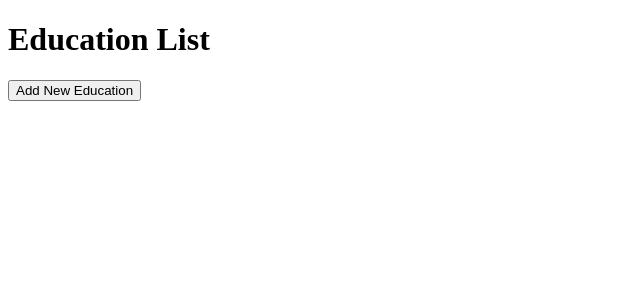
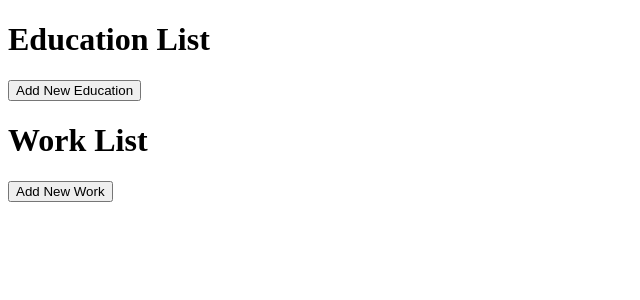
Before and after one commit to Lucas256w/cv-application, a React (Vite) app: page / in a window 1280 px wide. Shown: the top 300 px of the page, without its empty margins (0-640 px from the left). Built offline with nearby package versions, Linux system fonts and the light colour scheme.

Commit message:
Implement initial Work Experience edit section

```diff
--- a/src/App.jsx
+++ b/src/App.jsx
@@ -1,5 +1,6 @@
 import { useState } from "react";
 import EducationEdit from "./components/EducationEdit";
+import WorkEdit from "./components/WorkEdit";
 
 function App() {
   const [educations, setEducations] = useState([]);
@@ -29,7 +30,7 @@ function App() {
       // If the form is already visible, hide it and clear the currentEducation
       setCurrentEducation({
         name: "",
-        position: "",
+        degree: "",
         "start date": "",
         "end date": "",
         location: "",
@@ -38,6 +39,23 @@ function App() {
       setEducationFormVisible(false);
     } else {
       setEducationFormVisible(true);
+    }
+  };
+
+  const toggleWorkForm = () => {
+    if (workFormVisible) {
+      // If the form is already visible, hide it and clear the currentEducation
+      setCurrentWork({
+        name: "",
+        position: "",
+        "start date": "",
+        "end date": "",
+        location: "",
+        editIndex: -1,
+      });
+      setWorkFormVisible(false);
+    } else {
+      setWorkFormVisible(true);
     }
   };
 
@@ -71,6 +89,38 @@ function App() {
     }
   };
 
+  const addOrEditWork = () => {
+    if (
+      currentWork.name &&
+      currentWork.position &&
+      currentWork["start date"] &&
+      currentWork["end date"] &&
+      currentWork.location
+    ) {
+      if (currentWork.editIndex === -1) {
+        // Add a new education
+        setWorks([...works, { ...currentWork }]);
+      } else {
+        // Edit an existing education
+        const updatedWorks = [...works];
+        updatedWorks[currentWork.editIndex] = {
+          ...currentWork,
+        };
+        setWorks(updatedWorks);
+      }
+      // Clear the currentEducation and hide the form
+      setCurrentWork({
+        name: "",
+        position: "",
+        "start date": "",
+        "end date": "",
+        location: "",
+        editIndex: -1,
+      });
+      setWorkFormVisible(false);
+    }
+  };
+
   const deleteEducations = (index) => {
     const updatedEducations = [...educations];
     updatedEducations.splice(index, 1);
@@ -80,6 +130,17 @@ function App() {
   const editEducations = (index) => {
     setCurrentEducation({ ...educations[index], editIndex: index });
     setEducationFormVisible(true);
+  };
+
+  const deleteWorks = (index) => {
+    const updatedWorks = [...works];
+    updatedWorks.splice(index, 1);
+    setWorks(updatedWorks);
+  };
+
+  const editWorks = (index) => {
+    setCurrentWork({ ...works[index], editIndex: index });
+    setWorkFormVisible(true);
   };
 
   const cancelEducationForm = () => {
@@ -95,11 +156,29 @@ function App() {
     setEducationFormVisible(false);
   };
 
+  const cancelWorkForm = () => {
+    // Clear the currentEducation and hide the form
+    setCurrentWork({
+      name: "",
+      degree: "",
+      "start date": "",
+      "end date": "",
+      location: "",
+      editIndex: -1,
+    });
+    setWorkFormVisible(false);
+  };
+
   const handleEducationChange = (event, what) => {
     setCurrentEducation({ ...currentEducation, [what]: event.target.value });
   };
 
+  const handleWorkChange = (event, what) => {
+    setCurrentWork({ ...currentWork, [what]: event.target.value });
+  };
+
   return (
+    <div>
       <EducationEdit
         educationFormVisible={educationFormVisible}
         toggleEducationForm={toggleEducationForm}
@@ -111,6 +190,18 @@ function App() {
         editEducations={editEducations}
         deleteEducations={deleteEducations}
       />
+      <WorkEdit
+        workFormVisible={workFormVisible}
+        toggleWorkForm={toggleWorkForm}
+        currentWork={currentWork}
+        handleWorkChange={handleWorkChange}
+        addOrEditWork={addOrEditWork}
+        cancelWorkForm={cancelWorkForm}
+        works={works}
+        editWorks={editWorks}
+        deleteWorks={deleteWorks}
+      />
+    </div>
   );
 }
 
--- /dev/null
+++ b/src/components/WorkEdit.jsx
@@ -0,0 +1,68 @@
+const WorkEdit = ({
+  workFormVisible,
+  toggleWorkForm,
+  currentWork,
+  handleWorkChange,
+  addOrEditWork,
+  cancelWorkForm,
+  works,
+  editWorks,
+  deleteWorks,
+}) => {
+  return (
+    <div>
+      <h1>Work List</h1>
+      {!workFormVisible && (
+        <button onClick={toggleWorkForm}>Add New Work</button>
+      )}
+      {workFormVisible ? (
+        <div>
+          <input
+            type="text"
+            placeholder="Company Name"
+            value={currentWork.name}
+            onChange={(e) => handleWorkChange(e, "name")}
+          />
+          <input
+            type="text"
+            placeholder="Position"
+            value={currentWork.position}
+            onChange={(e) => handleWorkChange(e, "position")}
+          />
+          <input
+            type="text"
+            placeholder="Start Date"
+            value={currentWork["start date"]}
+            onChange={(e) => handleWorkChange(e, "start date")}
+          />
+          <input
+            type="text"
+            placeholder="End Date"
+            value={currentWork["end date"]}
+            onChange={(e) => handleWorkChange(e, "end date")}
+          />
+          <input
+            type="text"
+            placeholder="Location"
+            value={currentWork.location}
+            onChange={(e) => handleWorkChange(e, "location")}
+          />
+          <button onClick={addOrEditWork}>Submit</button>
+          <button onClick={cancelWorkForm}>Cancel</button>
+        </div>
+      ) : (
+        <ul>
+          {works.map((work, index) => (
+            <div key={index}>
+              {work.name}
+              <button onClick={() => editWorks(index)}>Edit</button>
+              <button onClick={() => deleteWorks(index)}>Delete</button>
+            </div>
+          ))}
+        </ul>
+      )}
+    </div>
+  );
+};
+
+export default WorkEdit;
```
Lines whose indentation alone changed are shown as unchanged.
